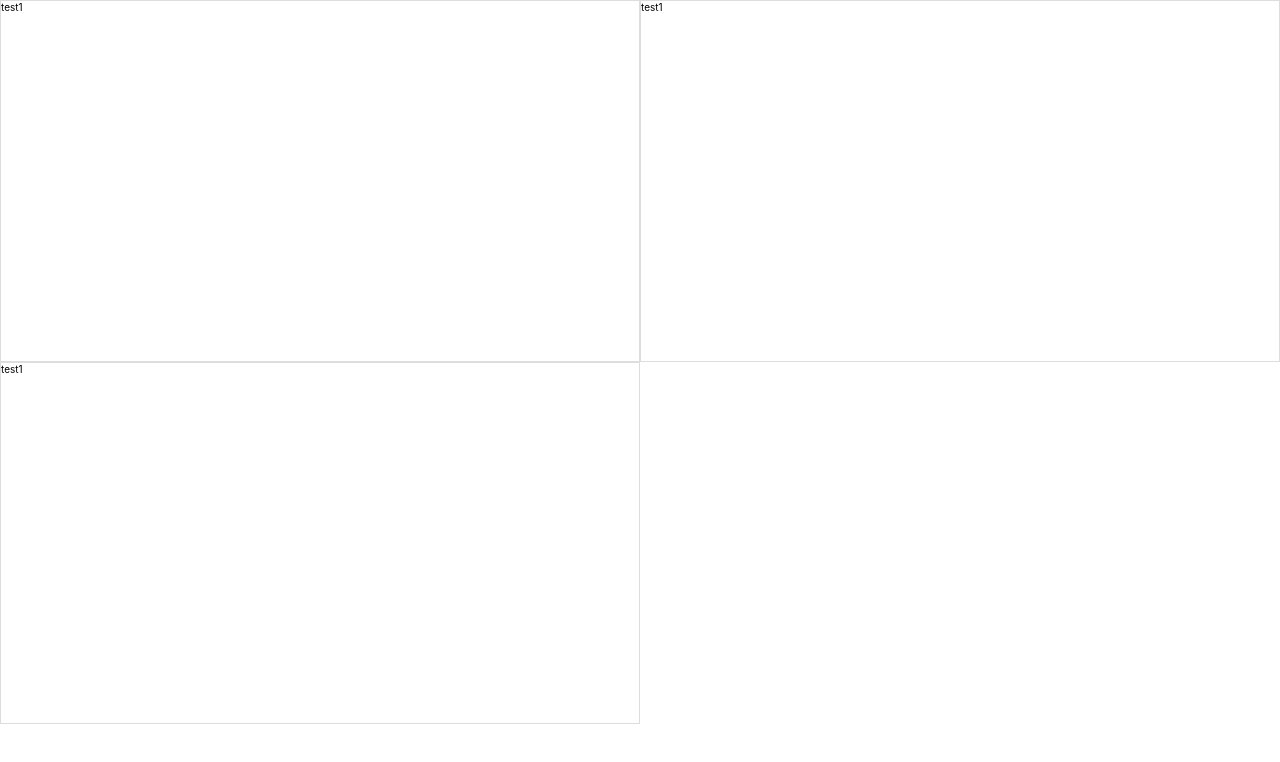
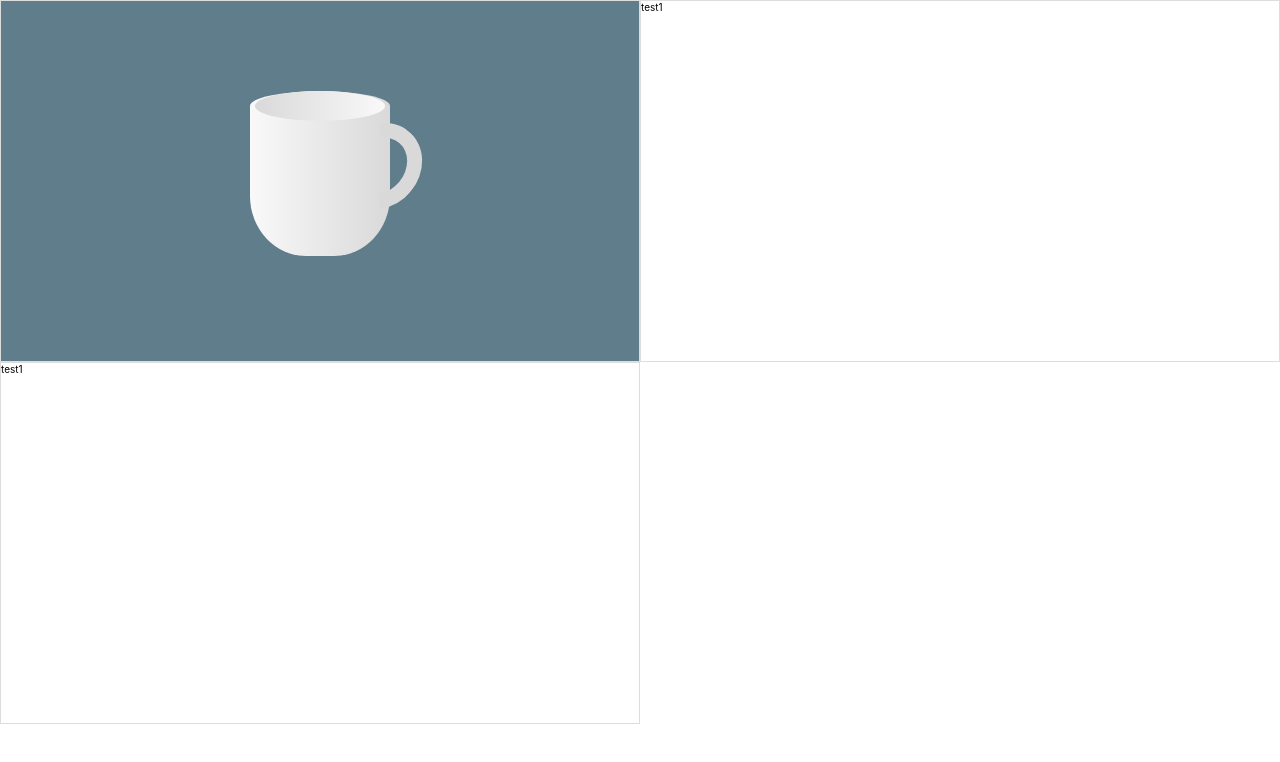
Before and after one commit to dev-allenk/awesome-animations, a Next.js app: page / in a window 1280 px wide. Shown: the top 762 px of the page. Built offline with nearby package versions, Linux system fonts and the light colour scheme.

Commit message:
feat: Made a CoffeeCup

```diff
--- /dev/null
+++ b/src/components/CoffeeVapor/CoffeeVapor.tsx
@@ -0,0 +1,11 @@
+import * as S from './style'
+
+export default function CoffeeVapor() {
+  return (
+    <S.Background>
+      <S.Cup>
+        <S.CupHandle />
+      </S.Cup>
+    </S.Background>
+  )
+}
--- /dev/null
+++ b/src/components/CoffeeVapor/index.ts
@@ -0,0 +1 @@
+export { default } from './CoffeeVapor'
--- /dev/null
+++ b/src/components/CoffeeVapor/style.ts
@@ -0,0 +1,57 @@
+import styled from 'styled-components'
+import { Container } from '../../Layout/Layout.common'
+
+export const Background = styled(Container)`
+  display: flex;
+  justify-content: center;
+  align-items: center;
+
+  background-color: #607d8b;
+`
+
+export const Cup = styled.div`
+  position: relative;
+  width: 140px;
+  height: 150px;
+  border-bottom-left-radius: 40%;
+  border-bottom-right-radius: 40%;
+  background: linear-gradient(to right, #f9f9f9, #d9d9d9);
+
+  &:before {
+    content: '';
+    position: absolute;
+    top: -15px;
+    left: 0;
+
+    width: 100%;
+    height: 30px;
+    border-radius: 50%;
+    background: linear-gradient(to right, #f9f9f9, #d9d9d9);
+  }
+
+  &:after {
+    content: '';
+    position: absolute;
+    top: -15px;
+    left: 5px;
+
+    width: calc(100% - 10px);
+    height: 30px;
+    border-radius: 50%;
+    background: linear-gradient(to left, #f9f9f9, #d9d9d9);
+  }
+`
+
+export const CupHandle = styled.div`
+  position: absolute;
+  top: 15px;
+  right: -30px;
+  width: 80px;
+  height: 90px;
+  border: 15px solid #d9d9d9;
+  border-left: 15px solid transparent;
+  border-bottom: 15px solid transparent;
+  border-radius: 50%;
+
+  transform: rotate(40deg);
+`
--- a/src/pages/Home/Home.tsx
+++ b/src/pages/Home/Home.tsx
@@ -1,10 +1,11 @@
+import CoffeeVapor from '../../components/CoffeeVapor'
 import { Section, Container, Layout } from '../../Layout/Layout.common'
 
 export default function Home() {
   return (
     <Layout>
       <Section>
-        <Container>test1</Container>
+        <CoffeeVapor />
       </Section>
       <Section>
         <Container>test1</Container>
```
